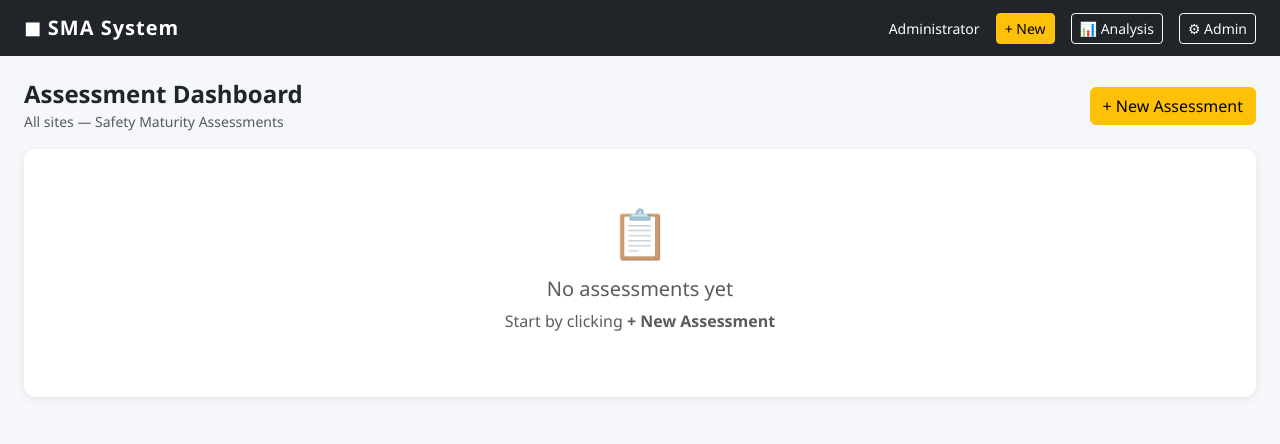
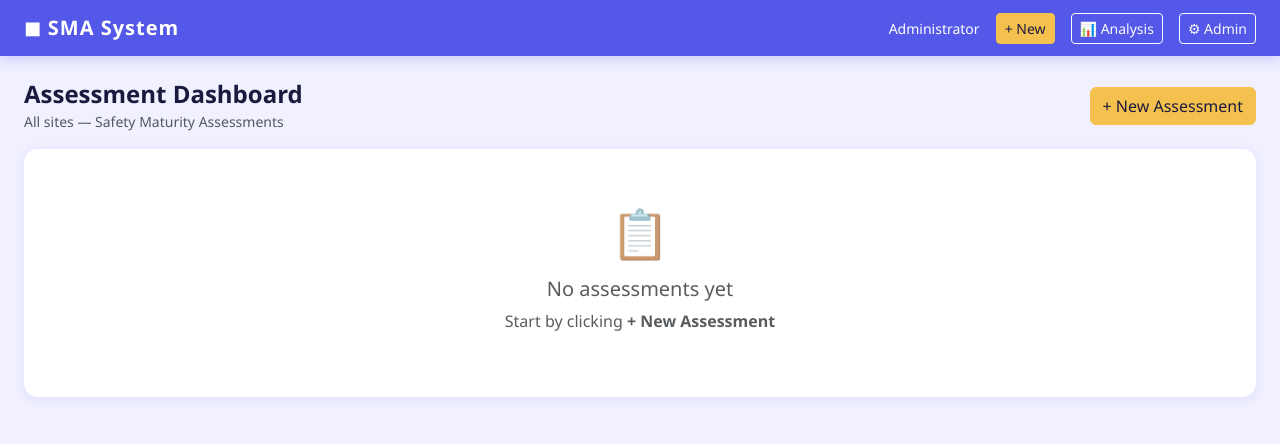
Before and after one commit to KTP23A/sma-system, a Flask app: page / in a window 1280 px wide. Shown: the top 444 px of the page. Run offline with Flask 3, Linux system fonts and the light colour scheme; data comes from the database, SQL or seed files in the repository; data that the repository does not hold is empty; some libraries are stand-ins or nearby versions.

Commit message:
Apply vibrant blue-purple theme with orange/coral accents
Inspired by Huemint palette: #5458e8 primary, #f5c14e orange, #f96374 coral.
Page background light lavender, cards white with purple shadow.

Co-Authored-By: Claude Sonnet 4.6 <noreply@anthropic.com>

```diff
--- a/static/style.css
+++ b/static/style.css
@@ -1,6 +1,32 @@
-body { background: #f5f7fa; font-family: 'Segoe UI', sans-serif; }
+/* ── Theme palette ── */
+:root {
+  --primary:   #5458e8;   /* blue-purple */
+  --primary-dk:#3a3dcc;   /* darker shade for hover */
+  --accent:    #f5c14e;   /* orange-yellow */
+  --accent2:   #f96374;   /* coral-pink */
+  --bg:        #f0f0ff;   /* very light lavender page bg */
+  --card-bg:   #ffffff;
+  --text:      #1a1a3e;   /* deep navy text */
+}
+
+body { background: var(--bg); font-family: 'Segoe UI', sans-serif; color: var(--text); }
 .navbar-brand { font-weight: 700; letter-spacing: 1px; }
-.card { border: none; border-radius: 12px; box-shadow: 0 2px 8px rgba(0,0,0,.08); }
+.card { border: none; border-radius: 14px; box-shadow: 0 2px 12px rgba(84,88,232,.10); background: var(--card-bg); }
+
+/* Override Bootstrap primary buttons with our purple */
+.btn-primary   { background: var(--primary)!important; border-color: var(--primary)!important; }
+.btn-primary:hover { background: var(--primary-dk)!important; border-color: var(--primary-dk)!important; }
+.btn-warning   { background: var(--accent)!important; border-color: var(--accent)!important; color:#1a1a3e!important; }
+.btn-danger    { background: var(--accent2)!important; border-color: var(--accent2)!important; }
+.btn-outline-light:hover { background: rgba(255,255,255,.15)!important; }
+.btn-outline-primary { border-color: var(--primary)!important; color: var(--primary)!important; }
+.btn-outline-primary:hover { background: var(--primary)!important; color:#fff!important; }
+
+/* Progress bars */
+.progress-bar { background: var(--primary)!important; }
+
+/* Nav active/focus */
+.nav-link.active, .nav-pills .nav-link.active { background: var(--primary)!important; }
 
 .score-circle {
   width: 90px; height: 90px; border-radius: 50%;
--- a/templates/base.html
+++ b/templates/base.html
@@ -8,7 +8,7 @@
 <link rel="stylesheet" href="{{ url_for('static', filename='style.css') }}">
 </head>
 <body>
-<nav class="navbar navbar-dark bg-dark px-4 mb-4">
+<nav class="navbar navbar-dark px-4 mb-4" style="background:var(--primary);box-shadow:0 3px 12px rgba(84,88,232,.25)">
   <a class="navbar-brand" href="{{ url_for('dashboard') }}">&#9724; SMA System</a>
   <div class="d-flex align-items-center gap-3">
     {% if user %}
```
